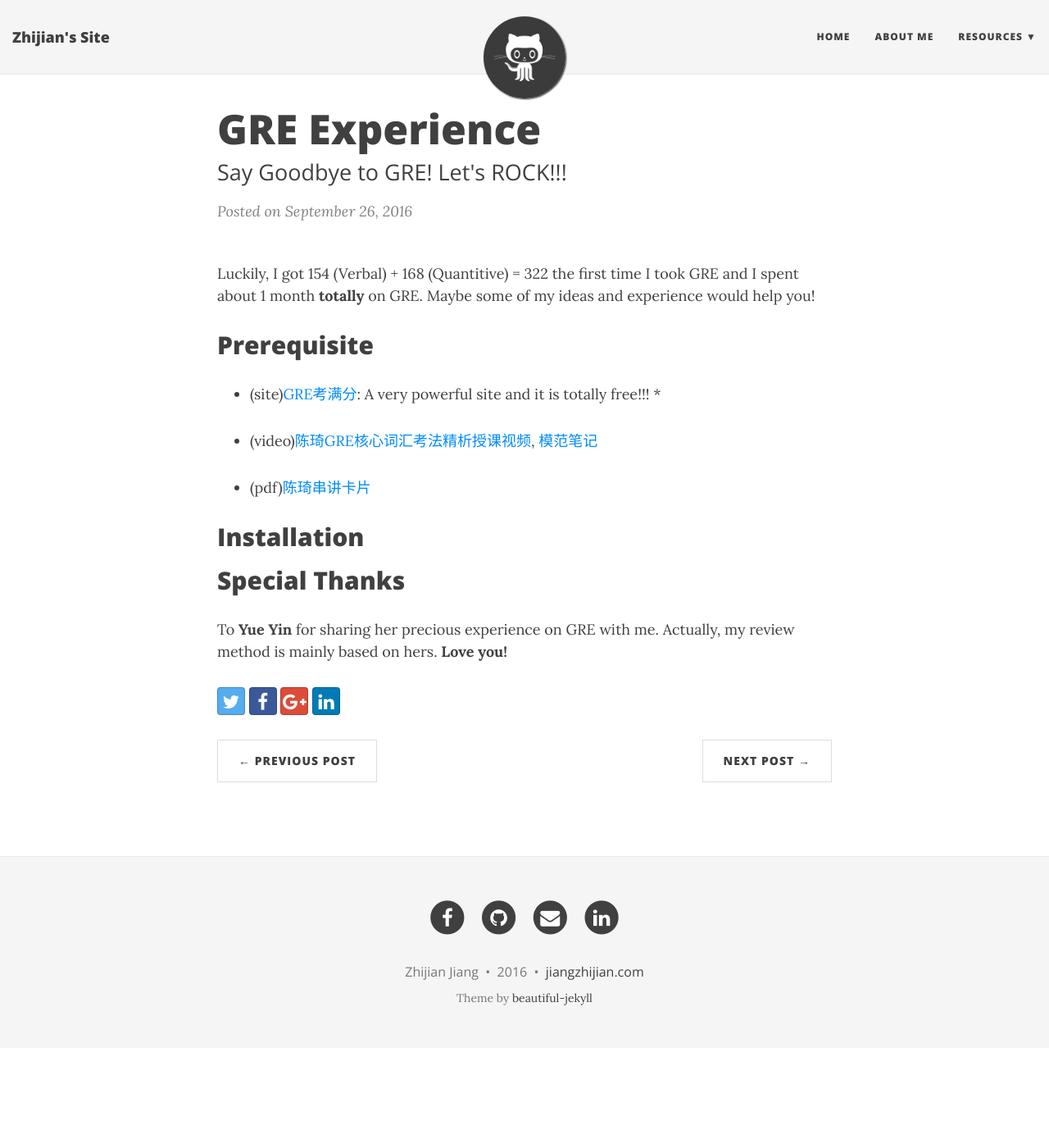
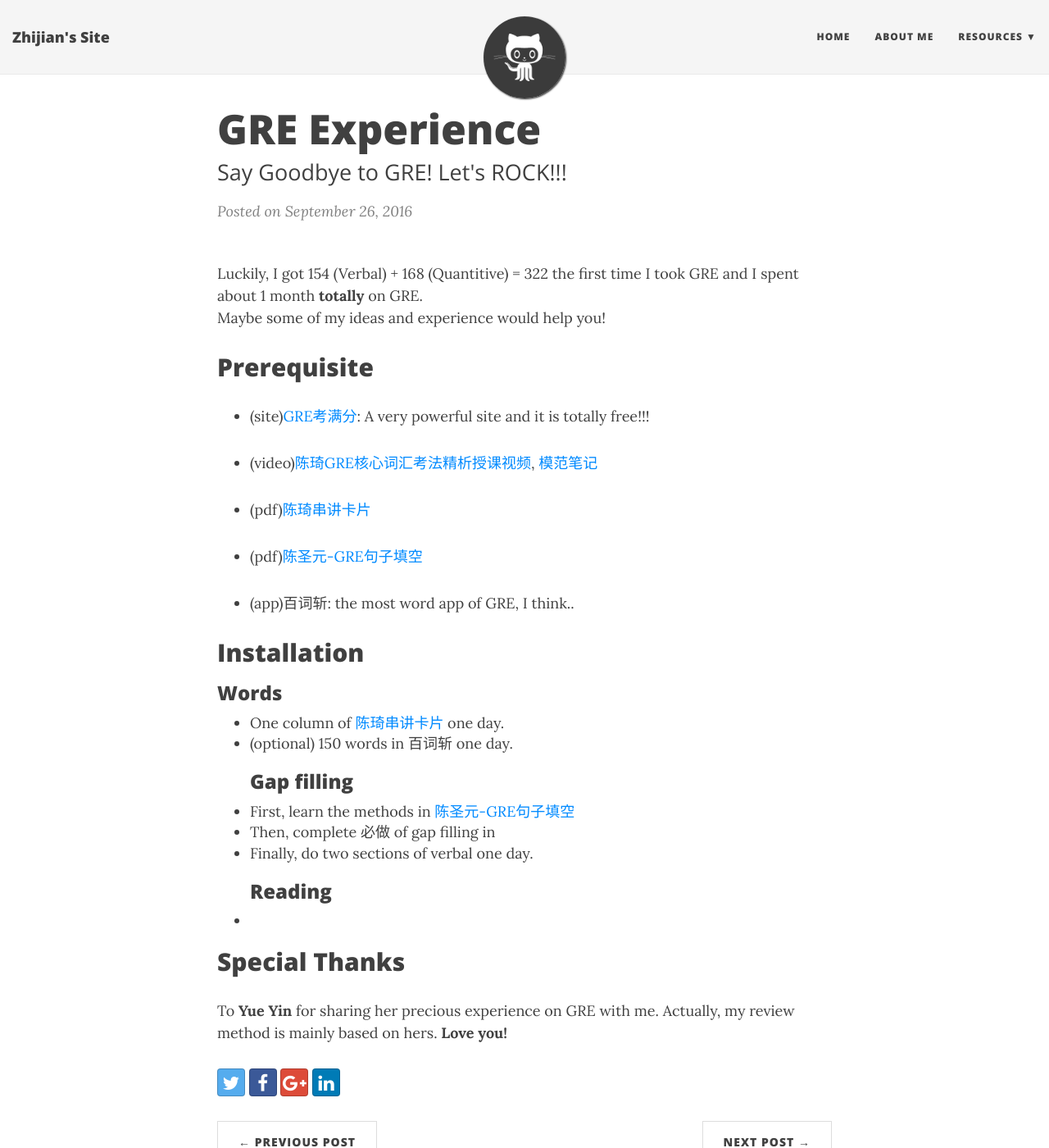
Before and after one commit to softwarelight/ZhijianJiang, a Jekyll site: the page built from _posts/2016-09-26-GRE-Experience.md, in a window 1280 px wide and 1400 px high. Shown: the whole window at 82% size. Built offline with Jekyll 4.4.1, drawn with Linux system fonts in a browser that asks for light colours; nearby versions of some CDN libraries.

Commit message:
Add installation

```diff
--- a/_posts/2016-09-26-GRE-Experience.md
+++ b/_posts/2016-09-26-GRE-Experience.md
@@ -3,17 +3,30 @@
 title: GRE Experience
 subtitle: Say Goodbye to GRE! Let's ROCK!!!
 ---
-Luckily, I got 154 (Verbal) + 168 (Quantitive) = 322 the first time I took GRE and I spent about 1 month **totally** on GRE. Maybe some of my ideas and experience would help you!
+Luckily, I got 154 (Verbal) + 168 (Quantitive) = 322 the first time I took GRE and I spent about 1 month **totally** on GRE.
+Maybe some of my ideas and experience would help you!
 
 ## Prerequisite
 * (site)[GRE考满分](https://gre.kmf.com): A very powerful site and it is totally free!!!
-        *
 
 * (video)[陈琦GRE核心词汇考法精析授课视频](http://pan.baidu.com/share/link?shareid=1474389679&uk=187904928), [模范笔记](http://pan.baidu.com/share/link?shareid=2977542224&uk=187904928)
 
 * (pdf)[陈琦串讲卡片](http://pan.baidu.com/share/link?shareid=3500678741&uk=187904928)
 
+* (pdf)[陈圣元-GRE句子填空](http://pan.baidu.com/share/link?shareid=2347508162&uk=187904928)
+
+* (app)百词斩: the most word app of GRE, I think..
+
 ## Installation
+### Words
+* One column of [陈琦串讲卡片](http://pan.baidu.com/share/link?shareid=3500678741&uk=187904928) one day.
+* (optional) 150 words in 百词斩 one day.
+### Gap filling
+* First, learn the methods in [陈圣元-GRE句子填空](http://pan.baidu.com/share/link?shareid=2347508162&uk=187904928)
+* Then, complete 必做 of gap filling in
+* Finally, do two sections of verbal one day.
+### Reading
+*
 
 ## Special Thanks
 To **Yue Yin** for sharing her precious experience on GRE with me. Actually, my review method is mainly based on hers.
```
